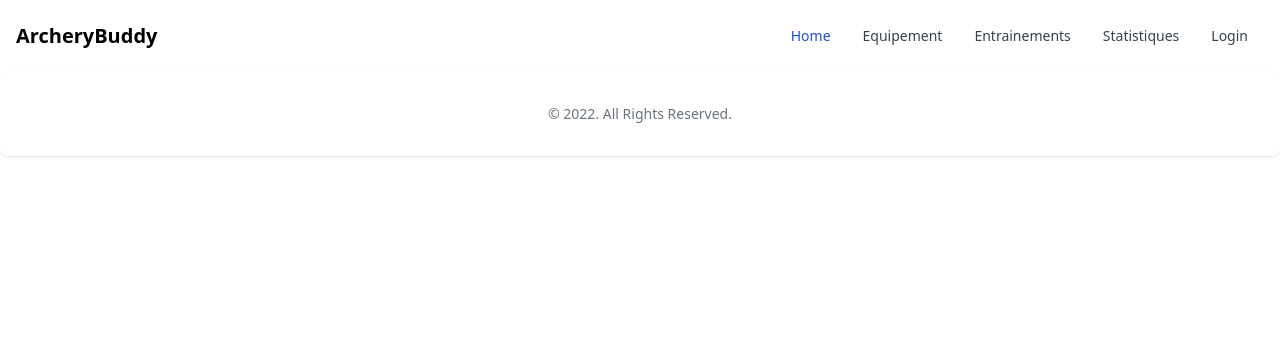
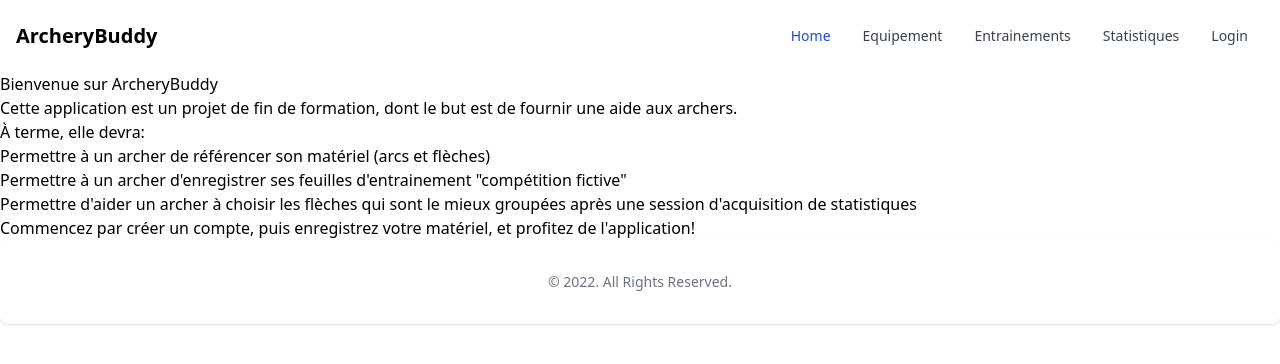
Before and after one commit to remace/OC-P13_Archery_Buddy, a Django app: page / in a window 1280 px wide. Shown: the top 364 px of the page. Run offline with Django 4.2, Linux system fonts and the light colour scheme; some libraries are stand-ins or nearby versions.

Commit message:
💄 basic home page
refers issue #32

```diff
--- a/ArcheryBuddy/core/templates/core/home.html
+++ b/ArcheryBuddy/core/templates/core/home.html
@@ -1,4 +1,14 @@
 {% extends "core/base.html" %}
-
 {% block content %}
+    <h1>Bienvenue sur ArcheryBuddy</h1>
+    <p>Cette application est un projet de fin de formation, dont le but est de fournir une aide aux archers.</p>
+    <p>À terme, elle devra:</p>
+    <ul>
+        <li>Permettre à un archer de référencer son matériel (arcs et flèches)</li>
+        <li>Permettre à un archer d'enregistrer ses feuilles d'entrainement "compétition fictive"</li>
+        <li>
+            Permettre d'aider un archer à choisir les flèches qui sont le mieux groupées après une session d'acquisition de statistiques
+        </li>
+    </ul>
+    <p>Commencez par créer un compte, puis enregistrez votre matériel, et profitez de l'application!</p>
 {% endblock content %}
```
